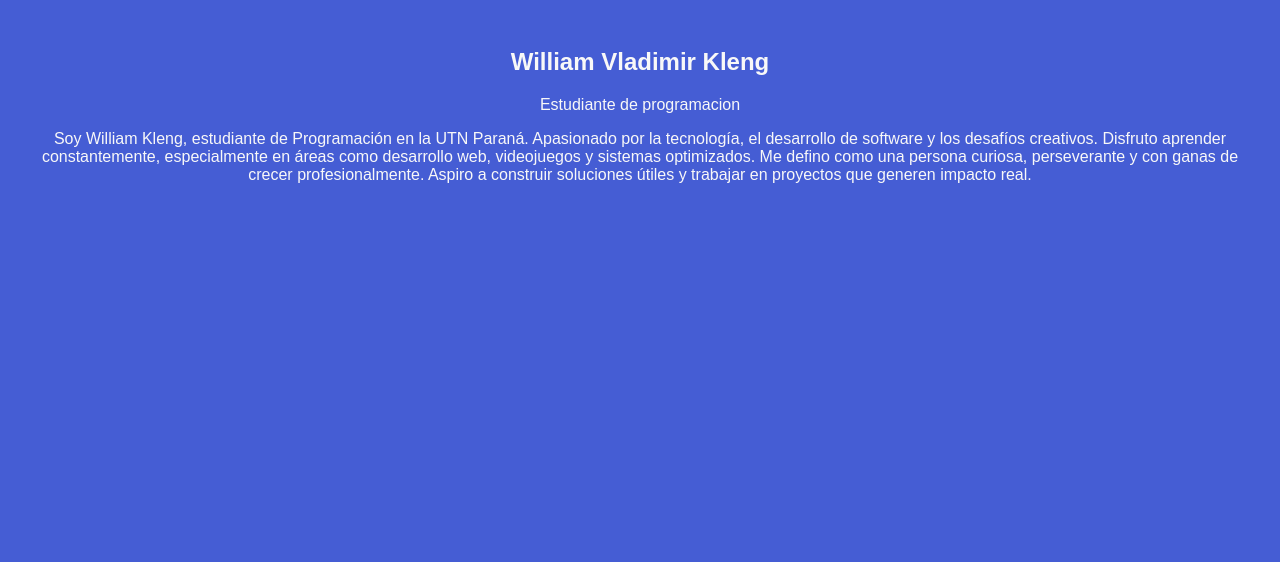
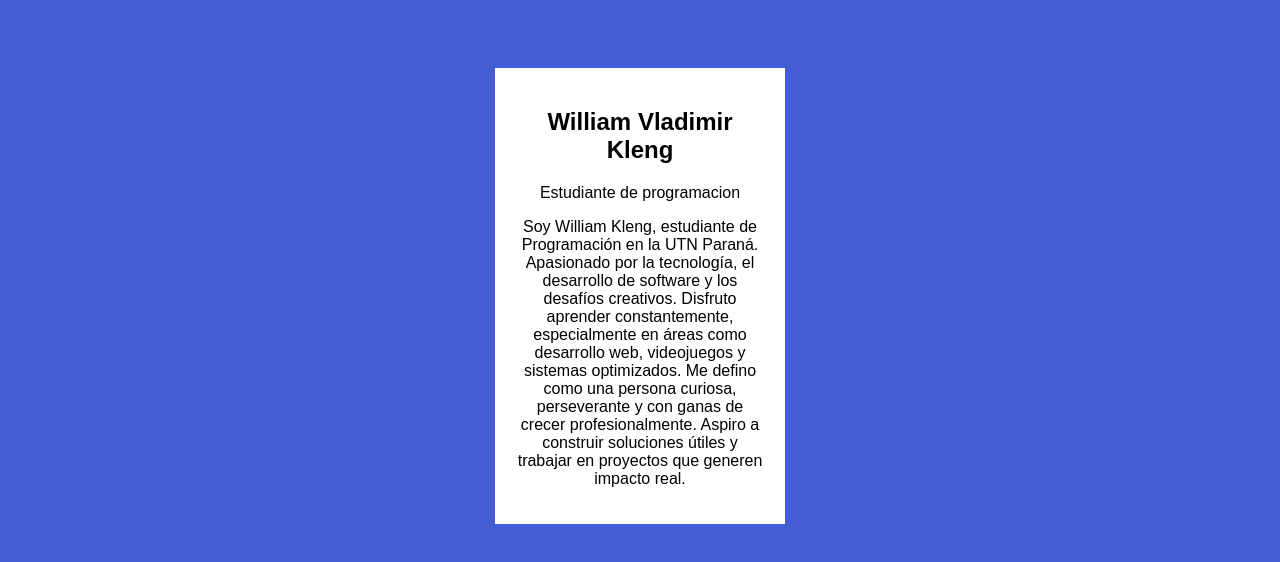
Before and after one commit to Liamkleng/Presentacion_Personal, a plain HTML site: page index.html in a window 1280 px wide. Drawn offline with Linux system fonts and the light colour scheme.

Commit message:
Css tarjeta

```diff
--- a/style.css
+++ b/style.css
@@ -1,11 +1,21 @@
-/* fondo de la pagina */
+/* fondo de la pagina     --  body CAMBIA TODO DE LA PAGINA !*/
 
 body {
 
     background-color: #455dd4;    /* color fondo */
-    color: #f8f8f8; /* texto */
+    color: #000000; /* texto */
     font-family: 'Arial', sans-serif; /* tipo de letra */
     padding: 20px; /* espacio entre el borde y el contenido */
     text-align: center; /* centrado del texto */
 
 }
+
+.Tarjeta {
+
+    background-color: #fff; /* color fondo */
+    width: 250px; /* ancho de la tarjeta */
+    margin: 40px auto; /* margen de arriba y abajo, centrado horizontal */
+    padding : 20px; /* espacio entre el borde y el contenido */
+
+
+}
```
